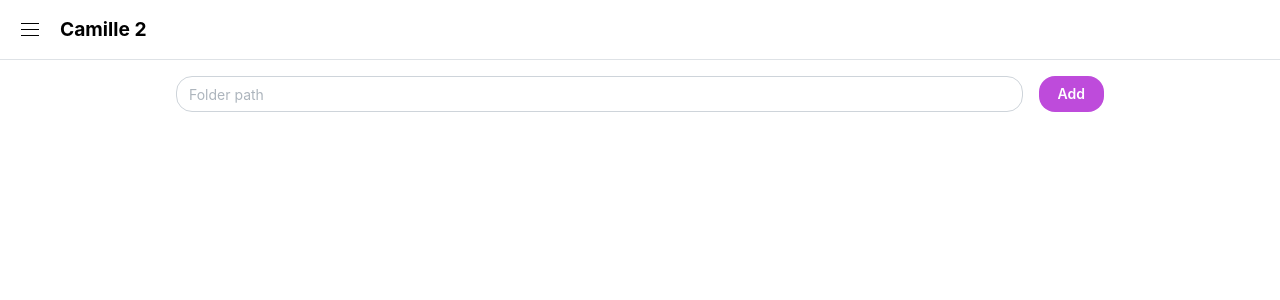
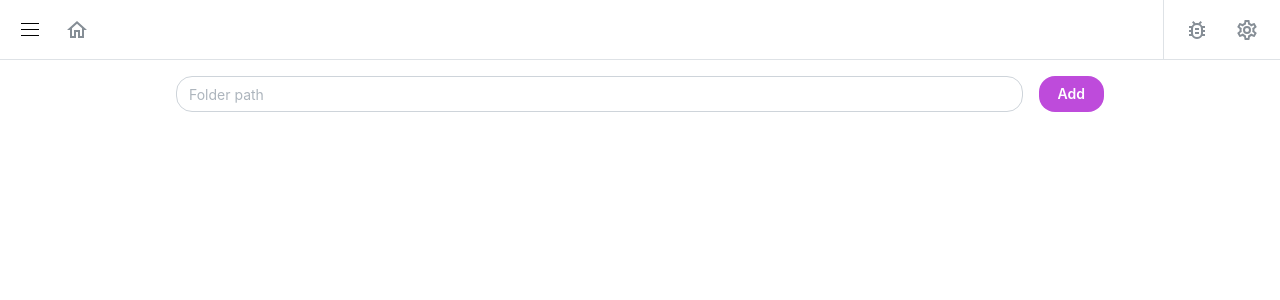
Before and after one commit to Angael/tauri-2-test, a React (Vite) app: page / in a window 1280 px wide. Shown: the top 300 px of the page. Built offline with nearby package versions, Linux system fonts and the light colour scheme.

Commit message:
New navbar links

```diff
--- a/src/App.css
+++ b/src/App.css
@@ -22,6 +22,7 @@ body {
   line-height: 1.5;
   /* 5. Improve text rendering */
   -webkit-font-smoothing: antialiased;
+  scrollbar-gutter: stable both-edges;
 }
 
 /* 6. Improve media defaults */
--- a/src/components/Layout.tsx
+++ b/src/components/Layout.tsx
@@ -1,19 +1,38 @@
 import {
+  ActionIcon,
   AppShell,
   Burger,
+  Divider,
   Group,
-  NavLink as MantineNavLink
+  NavLink as MantineNavLink,
+  Paper,
+  Stack,
+  Text
 } from "@mantine/core";
 import { useDisclosure } from "@mantine/hooks";
-import { NavLink, useLocation } from "react-router";
+import { mdiBugOutline, mdiCogOutline, mdiHomeOutline } from "@mdi/js";
+import Icon from "@mdi/react";
+import { NavLink, useLocation, useParams } from "react-router";
 
 type Props = {
   children?: React.ReactNode;
 };
 
+function splitIntoPathAndFolderName(path: string): [string, string] {
+  const parts = path.split(/[/\\]/);
+  const folderName = parts.pop() || "";
+  const dirPath = parts.join("/");
+  return [dirPath, folderName];
+}
+
 const Layout = ({ children }: Props) => {
   const [opened, { toggle }] = useDisclosure(false);
   const location = useLocation();
+  const params = useParams();
+
+  const [dirPath, folderName] = params.dirPath
+    ? splitIntoPathAndFolderName(params.dirPath)
+    : ["", ""];
 
   const isStillViewer = location.pathname.startsWith("/viewer-dir");
 
@@ -30,9 +49,49 @@ const Layout = ({ children }: Props) => {
       <AppShell.Header>
         <Group h="100%" px="md">
           <Burger opened={opened} onClick={toggle} size="sm" />
-          <div style={{ fontWeight: "bold", fontSize: "1.2rem" }}>
-            Camille 2
-          </div>
+          <ActionIcon
+            variant="subtle"
+            color="gray"
+            size="lg"
+            component={NavLink}
+            to="/"
+          >
+            <Icon path={mdiHomeOutline} size={1} />
+          </ActionIcon>
+
+          {dirPath && (
+            <Paper withBorder p="xs" radius="md" bg="gray.0">
+              <Stack gap="0">
+                <Text size="xs" lh="0.7rem">
+                  {dirPath}
+                </Text>
+                <Text fw={600} lh="1.2rem">
+                  {folderName}
+                </Text>
+              </Stack>
+            </Paper>
+          )}
+
+          <Divider orientation="vertical" ml="auto" />
+
+          <ActionIcon
+            variant="subtle"
+            color="gray"
+            size="lg"
+            component={NavLink}
+            to="/debug"
+          >
+            <Icon path={mdiBugOutline} size={1} />
+          </ActionIcon>
+          <ActionIcon
+            variant="subtle"
+            color="gray"
+            size="lg"
+            component={NavLink}
+            to="/config"
+          >
+            <Icon path={mdiCogOutline} size={1} />
+          </ActionIcon>
         </Group>
       </AppShell.Header>
       <AppShell.Navbar p="md">
```
